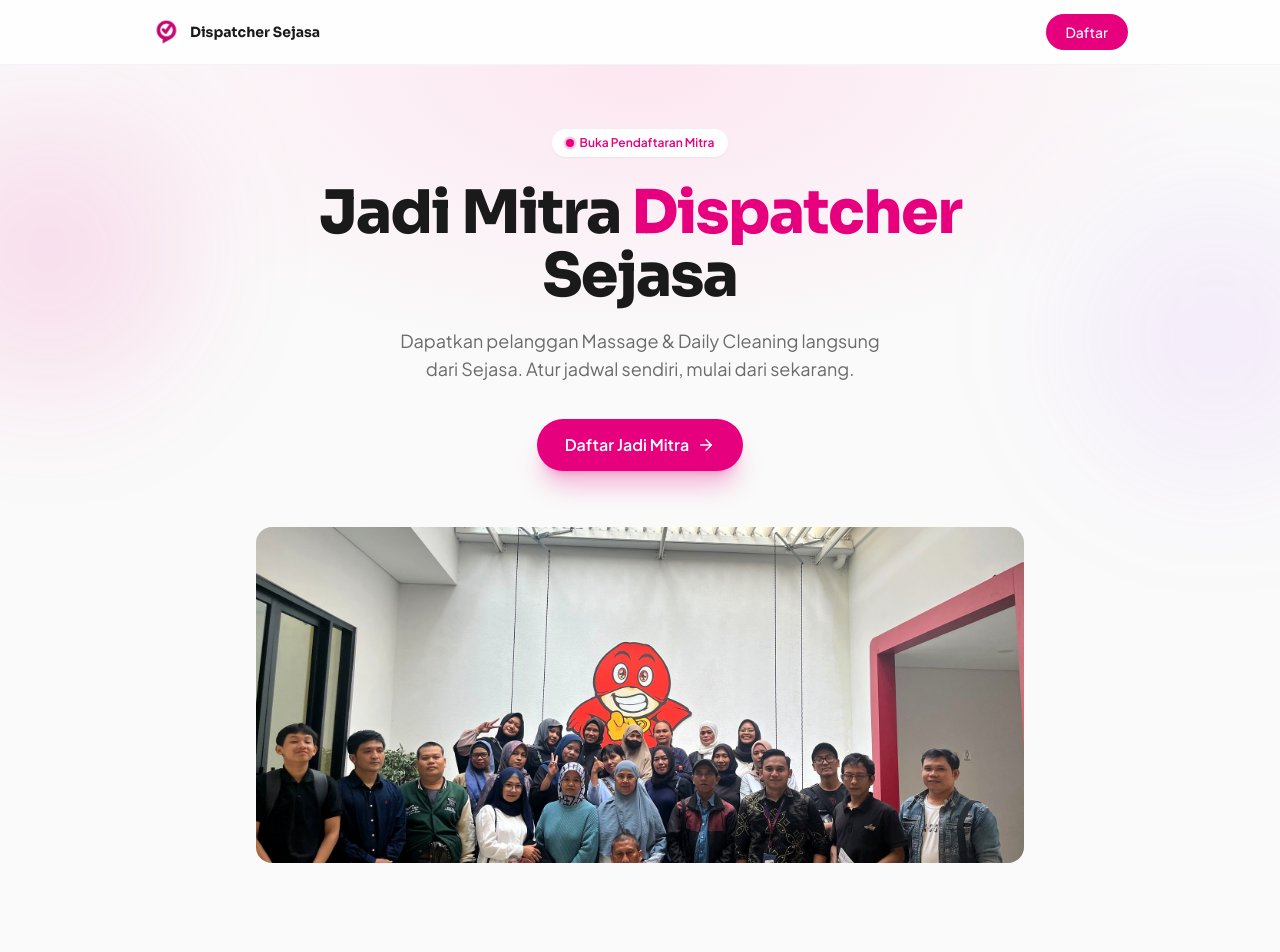
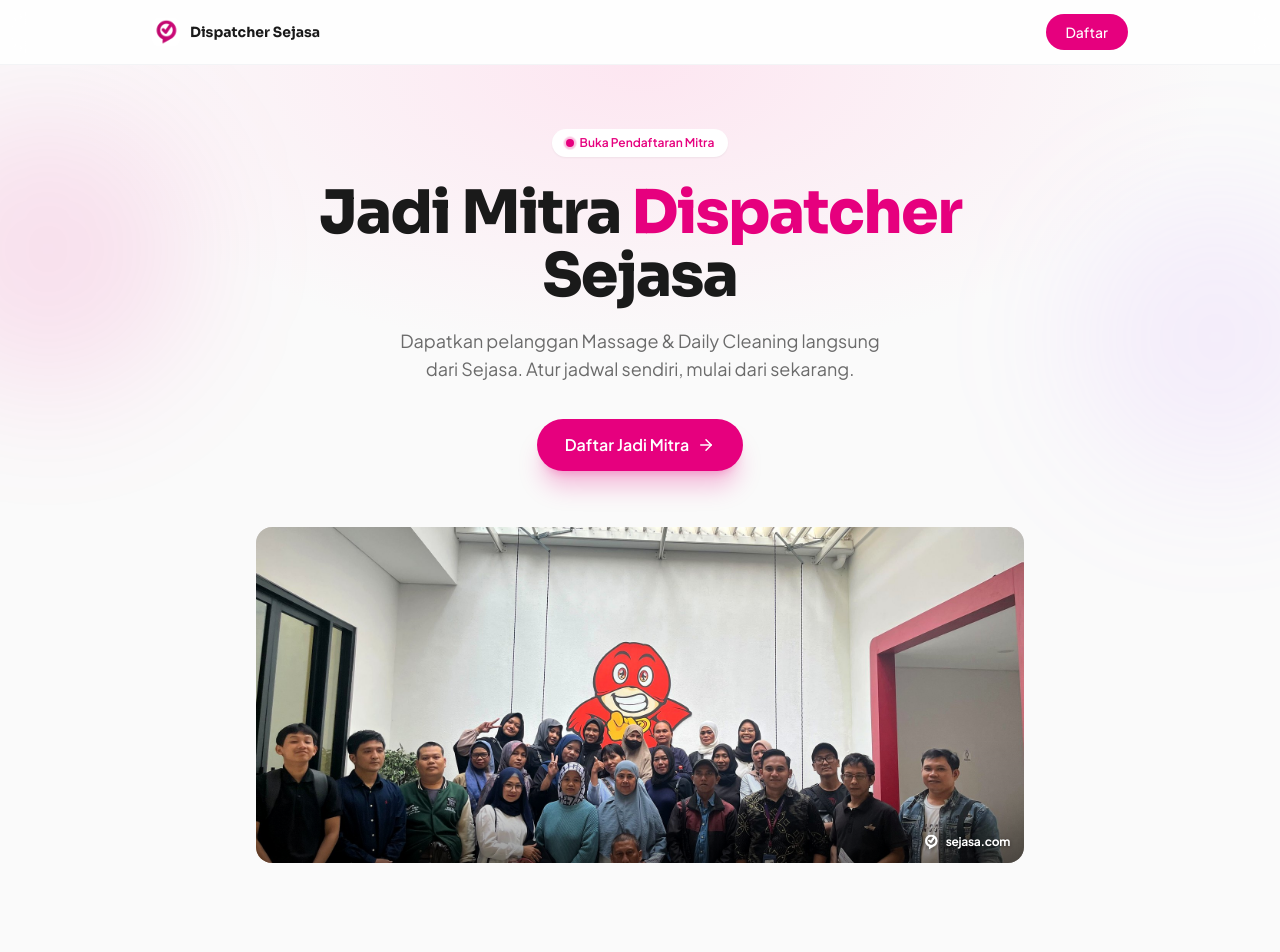
Before and after one commit to sejasaweb-app/rekrutmen-sejasa, a Next.js app: page / in a window 1280 px wide. Shown: the top 952 px of the page. Built offline with nearby package versions, Linux system fonts and the light colour scheme.

Commit message:
feat: tambah border dan watermark sejasa.com di semua foto

```diff
--- a/components/PhotoPlaceholder.js
+++ b/components/PhotoPlaceholder.js
@@ -7,17 +7,29 @@
 /**
  * Placeholder foto — otomatis pakai foto asli kalau file-nya udah ada di public/images/,
  * kalau belum ada, tampilin placeholder yang tetep enak dilihat (bukan broken image icon).
+ *
+ * Foto asli dikasih frame tipis + watermark "sejasa.com" pojok kanan bawah,
+ * biar keliatan proper dan konsisten di semua ukuran layar.
  */
-export default function PhotoPlaceholder({ src, label, aspect, rounded = "rounded-card" }) {
+export default function PhotoPlaceholder({
+  src,
+  label,
+  aspect,
+  rounded = "rounded-card",
+  watermark = true,
+}) {
   const [failed, setFailed] = useState(false);
 
   return (
     <div
       className={`relative w-full ${aspect} ${rounded} overflow-hidden ${
-        failed ? "border-2 border-dashed border-brand/25 bg-gradient-to-br from-brand-light to-gray-50" : ""
+        failed
+          ? "border-2 border-dashed border-brand/25 bg-gradient-to-br from-brand-light to-gray-50"
+          : "ring-1 ring-inset ring-black/10"
       }`}
     >
       {!failed && (
+        <>
           <Image
             src={src}
             alt={label}
@@ -25,6 +37,25 @@
             className="object-cover"
             onError={() => setFailed(true)}
           />
+          {watermark && (
+            <>
+              {/* Gradient halus biar watermark tetep kebaca di foto terang maupun gelap */}
+              <div className="pointer-events-none absolute inset-x-0 bottom-0 h-[38%] bg-gradient-to-t from-black/45 via-black/10 to-transparent" />
+              <div className="pointer-events-none absolute bottom-2 right-2.5 sm:bottom-3 sm:right-3.5 flex items-center gap-1 sm:gap-1.5 [filter:drop-shadow(0_1px_2px_rgba(0,0,0,0.45))]">
+                <Image
+                  src="/logo-white.png"
+                  alt="Sejasa"
+                  width={18}
+                  height={18}
+                  className="w-3.5 h-3.5 sm:w-[18px] sm:h-[18px] object-contain"
+                />
+                <span className="text-white text-[11px] sm:text-xs font-bold tracking-tight">
+                  sejasa.com
+                </span>
+              </div>
+            </>
+          )}
+        </>
       )}
       {failed && (
         <div className="absolute inset-0 flex flex-col items-center justify-center gap-2.5">
```
Also changed, not shown: public/logo-white.png (added). Lines whose indentation alone changed are shown as unchanged.
